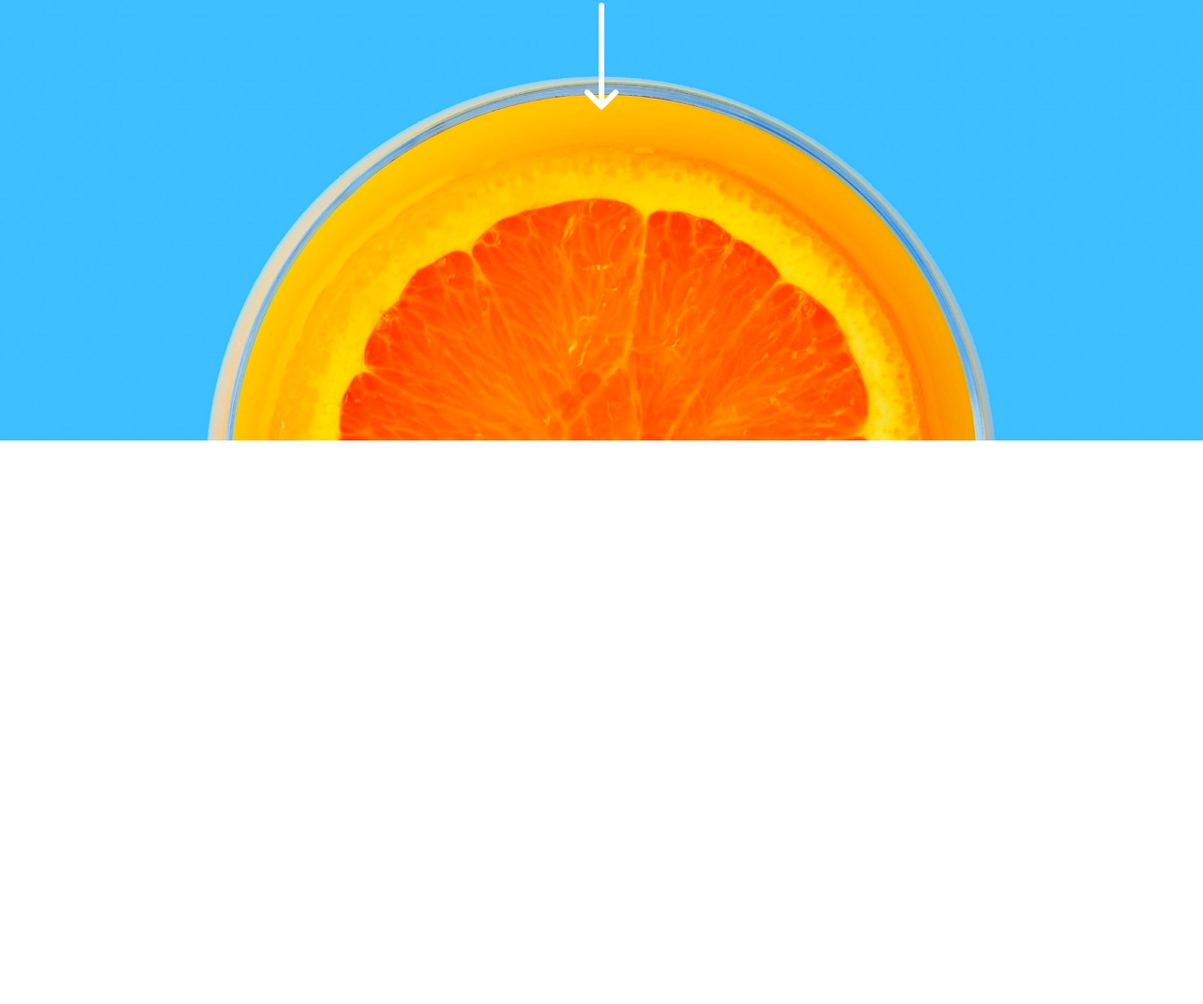
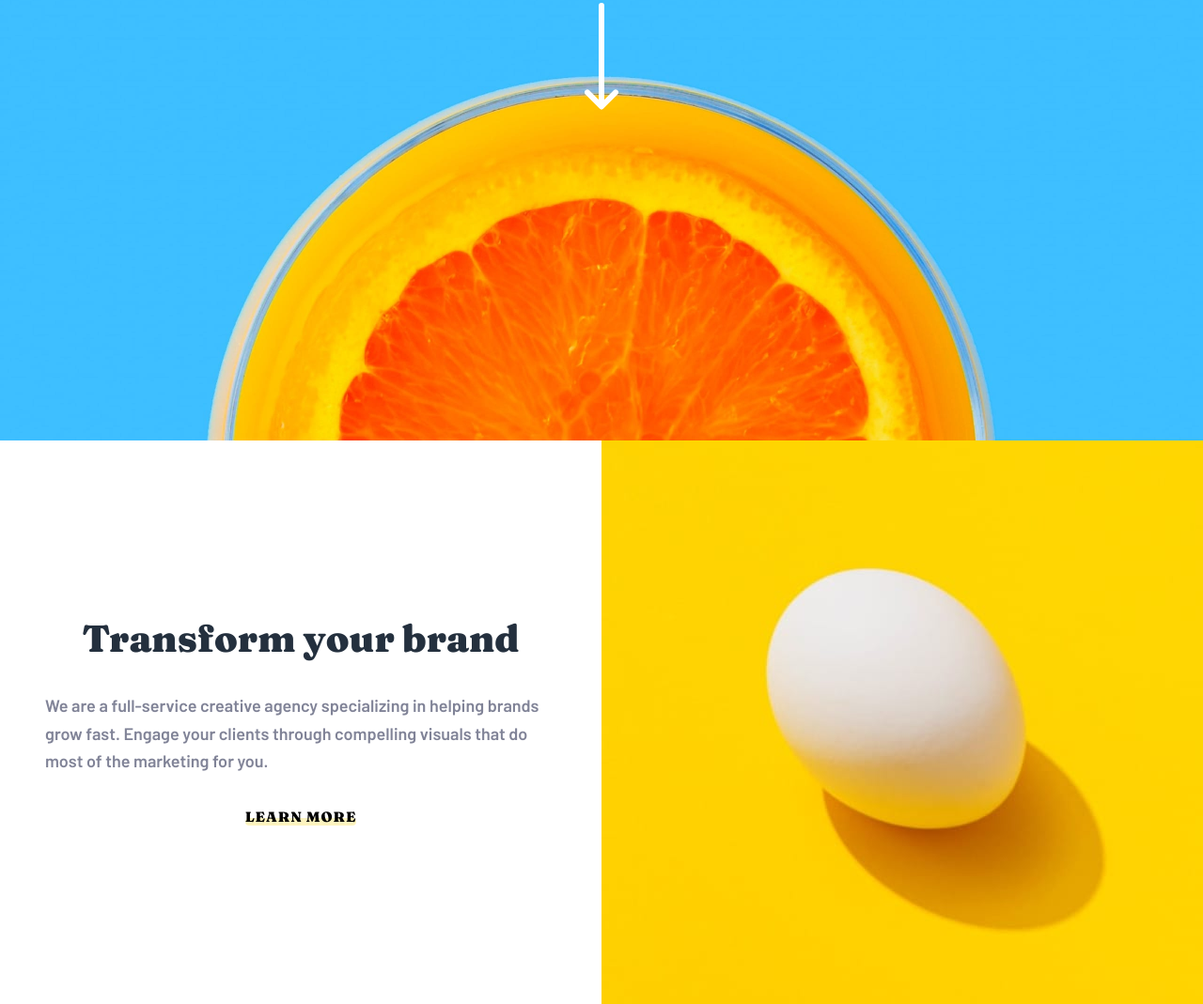
Before and after one commit to Damjan15/sunnyside, a website: page index.html in a window 1280 px wide. Shown: the part 331-1400 px from the top of the page at 94% size. Before the commit the page ends 800 px from the top, so only its background shows below. Drawn offline with Linux system fonts and the light colour scheme.

Commit message:
feat: transform section created

```diff
--- a/css/input.css
+++ b/css/input.css
@@ -105,6 +105,26 @@
   @apply text-[42px] uppercase text-white tracking-[6px] leading-[125%] font-fraunces font-black md:text-[56px] md:tracking-[9px];
 }
 
-.active {
-  @apply translate-x-0;
+.highlight-link {
+  @apply text-[15px] leading-[165%] tracking-[1px] font-black font-fraunces uppercase relative inline-block after:content-[''] after:absolute after:left-0 after:bottom-1 after:w-full after:h-[0.5rem];
 }
+
+.highlight-link.primary {
+  @apply after:bg-yellow-500/25 after:rounded-full after:transition-all after:ease-in after:duration-300 after:-z-10 hover:after:bg-yellow-500;
+}
+
+.highlight-link.secondary {
+  @apply after:bg-red-400/25 after:rounded-full after:transition-all after:ease-in after:duration-300 after:-z-10 hover:after:bg-red-400;
+}
+
+.grid-wrapper {
+  @apply flex flex-col items-center justify-center space-y-8 h-[600px] px-12;
+}
+
+.grid-heading {
+  @apply text-[32px] md:text-[40px] tracking-[0px] leading-[125%] font-fraunces font-black text-grey-950;
+}
+
+.transform-bg {
+  @apply bg-[url(/images/mobile/image-transform.jpg)] md:bg-[url(/images/desktop/image-transform.jpg)] bg-center bg-cover bg-no-repeat;
+}
--- a/index.html
+++ b/index.html
@@ -66,6 +66,20 @@
         </section>
     </main>
 
+    <!-- Transform -->
+    <section class="grid grid-cols-1 md:grid-cols-2">
+        <div class="grid-wrapper">
+            <h2 class="grid-heading">Transform your brand</h2>
+            <p class="body-2 text-grey-550">We are a full-service creative agency specializing in helping brands grow
+                fast. Engage your clients
+                through compelling visuals that do most of the marketing for you. </p>
+
+            <a href="#" class="highlight-link primary">Learn More</a>
+        </div>
+
+        <div class="transform-bg h-[600px]"></div>
+    </section>
+
     <script src="js/script.js"></script>
 </body>
 
```
Also changed, not shown: css/output.css.
